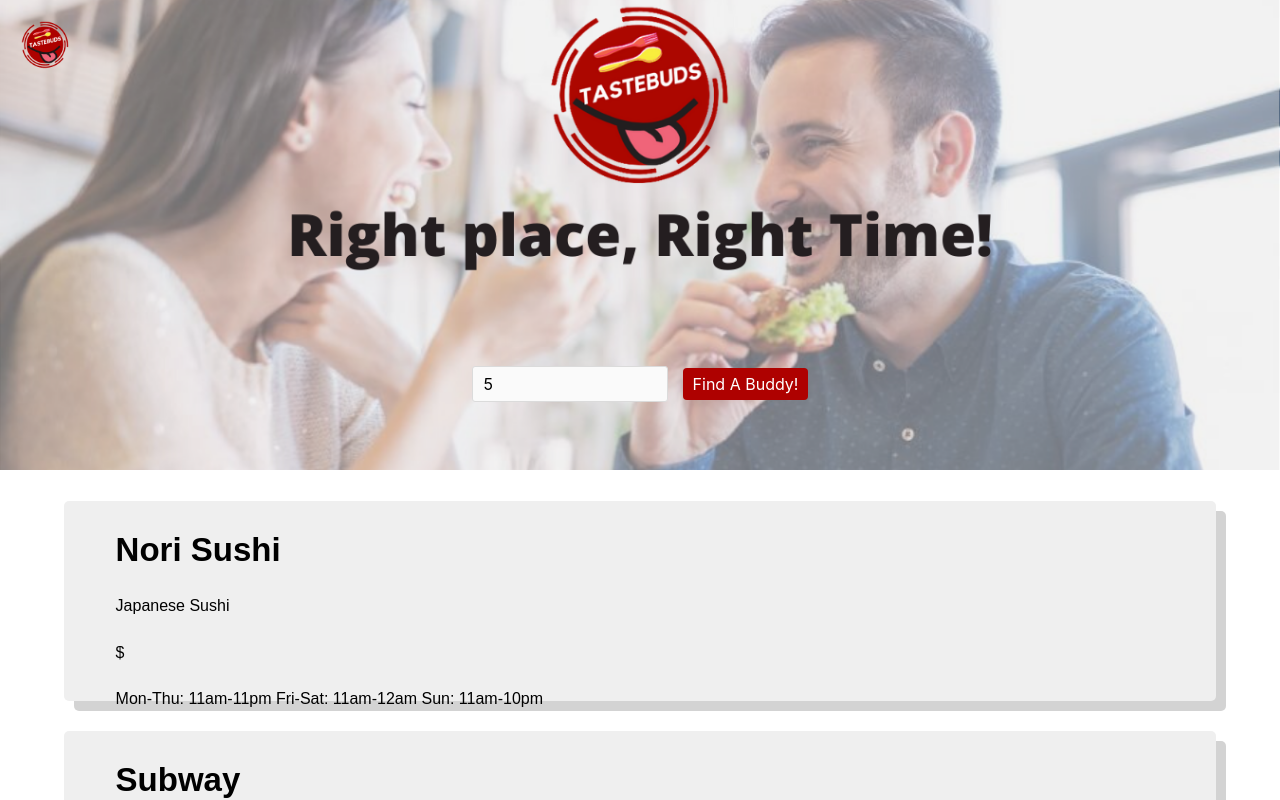
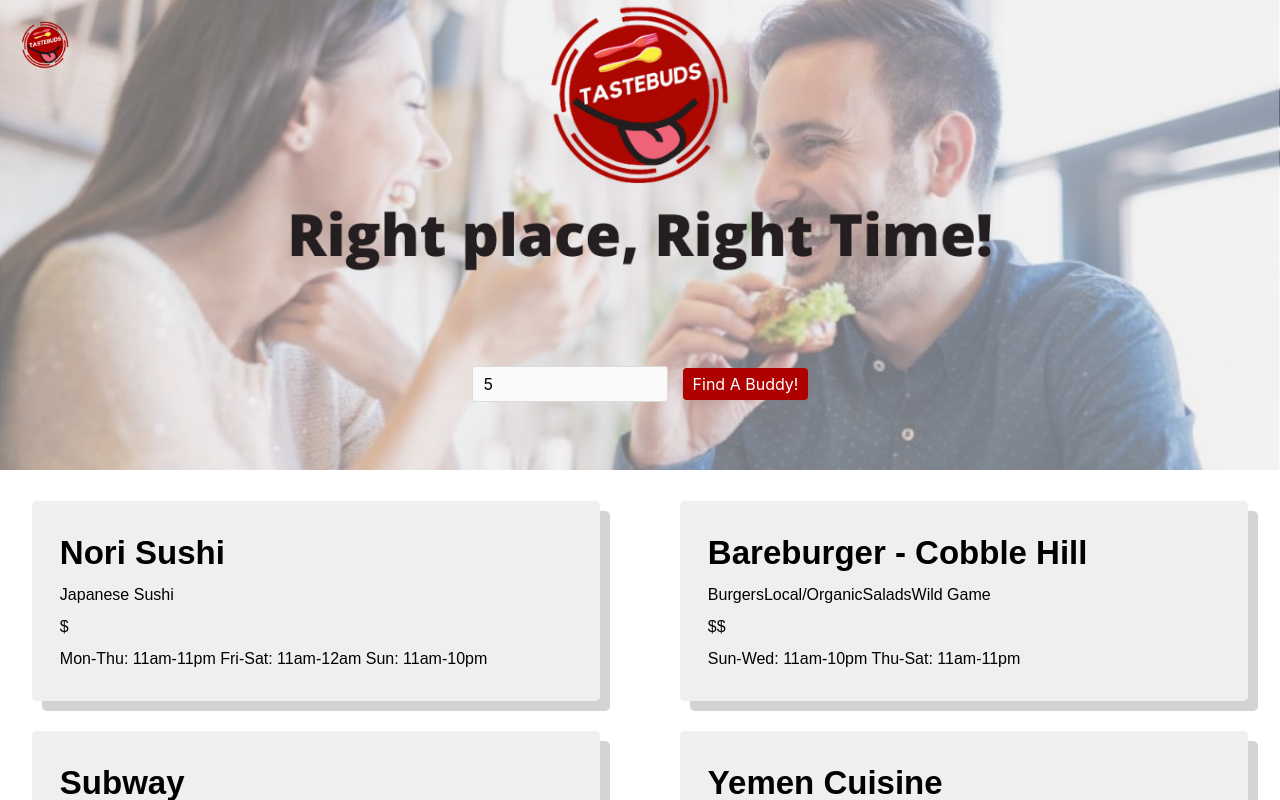
Before and after one commit to SamanthaBJimenez/tastebuds, a React (Create React App) app in the folder tastebuds/: page / in a window 1280 px wide. Both pictures are taken after typing "5" into the empty fields and a click on the button "Find A Buddy!". Shown: the top 800 px of the page. Built offline with nearby package versions, Linux system fonts and the light colour scheme.

Commit message:
add hover style to restaurant buttons

```diff
--- a/tastebuds/src/components/RestaurantFeed.js
+++ b/tastebuds/src/components/RestaurantFeed.js
@@ -1,28 +1,41 @@
-import React from 'react'
-import { Link } from 'react-router-dom'
-import '../css/RestaurantFeed.css';
+import React from "react";
+import { Link } from "react-router-dom";
+import "../css/RestaurantFeed.css";
 
-const RestaurantFeed = ({restaurants}) => {
+const RestaurantFeed = ({ restaurants }) => {
+  const restaurantList = restaurants.map((restaurant, i) => {
+    return (
+      <Link key={i} to={`/restaurant/${restaurant.restaurant_id}`}>
+        <li className="restaurant_li">
+          <button
+            name={restaurant.restaurant_id}
+            className="restaurant_button"
+            value={restaurant.restaurant_name}
+          >
+            <h3 className="feed_name">{restaurant.restaurant_name}</h3>
+            <p className="feed_cuisine">{restaurant.cuisines}</p>
+            <p className="feed_price">{restaurant.price_range}</p>
+            <p className="feed_hours">{restaurant.hours}</p>
+          </button>
+        </li>
+      </Link>
+    );
+  });
 
-    const restaurantList = restaurants.map((restaurant, i) => {
-        return <Link key={i} to={`/restaurant/${restaurant.restaurant_id}`}><li className = 'restaurant_li'>
-                <button name={restaurant.restaurant_id} className = 'restaurant_button' value={restaurant.restaurant_name} >
-                    <h3 className = 'feed_name'>{restaurant.restaurant_name}</h3>
-                    <p className = 'feed_cuisine'>{restaurant.cuisines}</p>
-                    <p className = 'feed_price'>{restaurant.price_range}</p>
-                    <p className = 'feed_hours'>{restaurant.hours}</p>
-                </button>
-        </li>
-        </Link>
-    })
+  return (
+    <div>
+      {restaurantList.length ? (
+        <ul className="restaurant_ul">{restaurantList}</ul>
+      ) : (
+        <div className="feedBlurbDiv">
+          <h1 className="feed_blurbOne">Where Are We Going To Eat?</h1>
+          <h3 className="feed_blurbTwo">
+            Type your zip code in the search bar to find restaurants near you.
+          </h3>
+        </div>
+      )}
+    </div>
+  );
+};
 
-    return(
-        <ul className = 'restaurant_ul'>
-            {restaurantList}
-            {restaurantList.length ? restaurantList : <div className = 'feedBlurbDiv'><h1 className='feed_blurbOne'>Where Are We Going To Eat?</h1><h3 className = 'feed_blurbTwo'>Type your zip code in the search bar to find restaurants near you.</h3></div>}
-        </ul>
-
-    )
-}
-
-export default RestaurantFeed
+export default RestaurantFeed;
--- a/tastebuds/src/css/RestaurantFeed.css
+++ b/tastebuds/src/css/RestaurantFeed.css
@@ -1,11 +1,8 @@
 .restaurant_ul {
     list-style-type: none;
     position: relative;
-    /* justify-content: center; */
-    /* overflow: scroll; */
-    /* column-count: 2; */
+    column-count: 2;
     padding: 0;
-    /* height: 1395px; */
 }
 
 .restaurant_button {
@@ -22,9 +19,12 @@
     box-shadow: lightgrey 5px 5px;
 }
 
+.restaurant_button:hover{
+    background-color: gray;
+    cursor: pointer;
+}
+
 .feed_blurbOne {
-    /* position: relative;
-    top: 170px; */
     color: #AE0100;
     font-size: 36px;
     margin-bottom: 20px;
@@ -32,8 +32,6 @@
 
 .feedBlurbDiv {
     position: relative;
-    /* top: 300px; */
-    /* left: -50%; */
 }
 
 .feed_blurbTwo {
```
